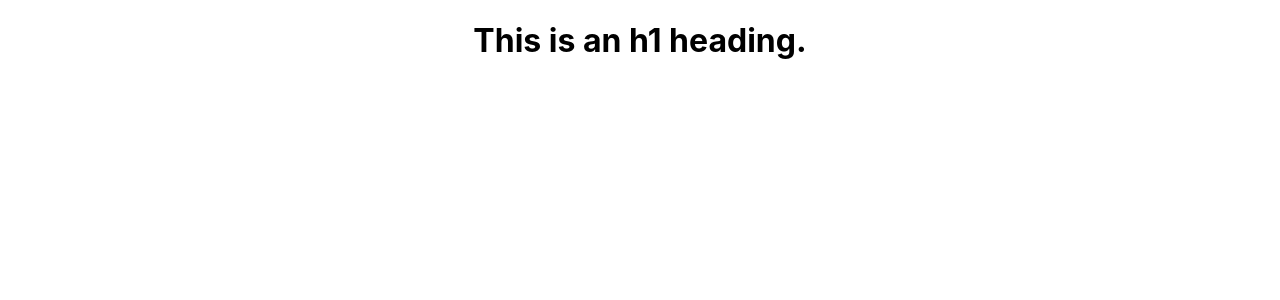
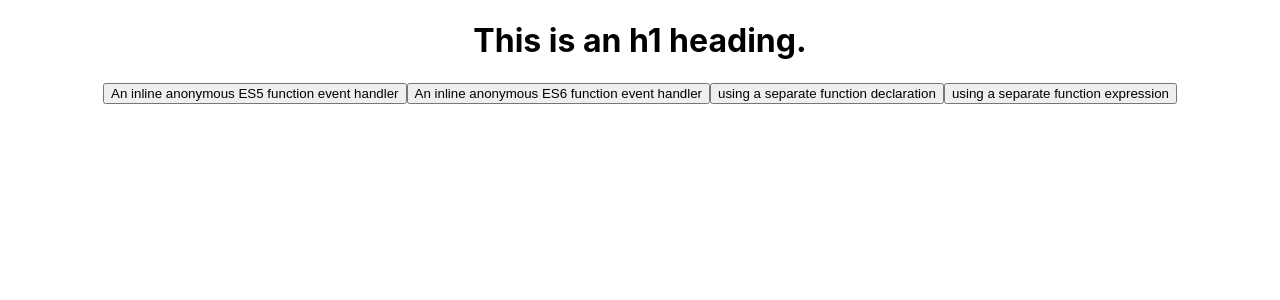
Before and after one commit to lucadileo9/dev-experiments, a React (Create React App) app: page / in a window 1280 px wide. Shown: the top 300 px of the page. Built offline with nearby package versions, Linux system fonts and the light colour scheme.

Commit message:
Handling events
Vari modi di scrivere funzioni per gestire eventi

```diff
--- a/src/App.js
+++ b/src/App.js
@@ -1,9 +1,11 @@
 import './App.css';
 import Heading from './Heading';
+import Btn from './Btn';
 function App() {
   return (
     <div className="App">
       <Heading />
+      <Btn />
     </div>
   );
 }
--- /dev/null
+++ b/src/Btn.js
@@ -0,0 +1,38 @@
+// function Btn() {
+//     const clickHandler = () => {
+//         console.log('Button clicked');
+//     }
+//     return (
+//         <button onClick={clickHandler}>Click me</button>
+//     )
+// }
+
+// export default Btn;
+
+function Btn() {
+
+    function thirdExample() {
+        console.log('third example');
+    };
+    const fourthExample = () => console.log('fourth example');
+
+return (
+    <>
+    <button onClick={function() {console.log('first example')}}>
+        An inline anonymous ES5 function event handler
+    </button>
+    <button onClick={() => console.log('second example')}>
+        An inline anonymous ES6 function event handler
+    </button>
+    <button onClick={thirdExample}>
+        using a separate function declaration
+     </button>
+     <button onClick={fourthExample}>
+        using a separate function expression
+     </button>
+
+    </>
+    )
+}
+
+export default Btn;
```
